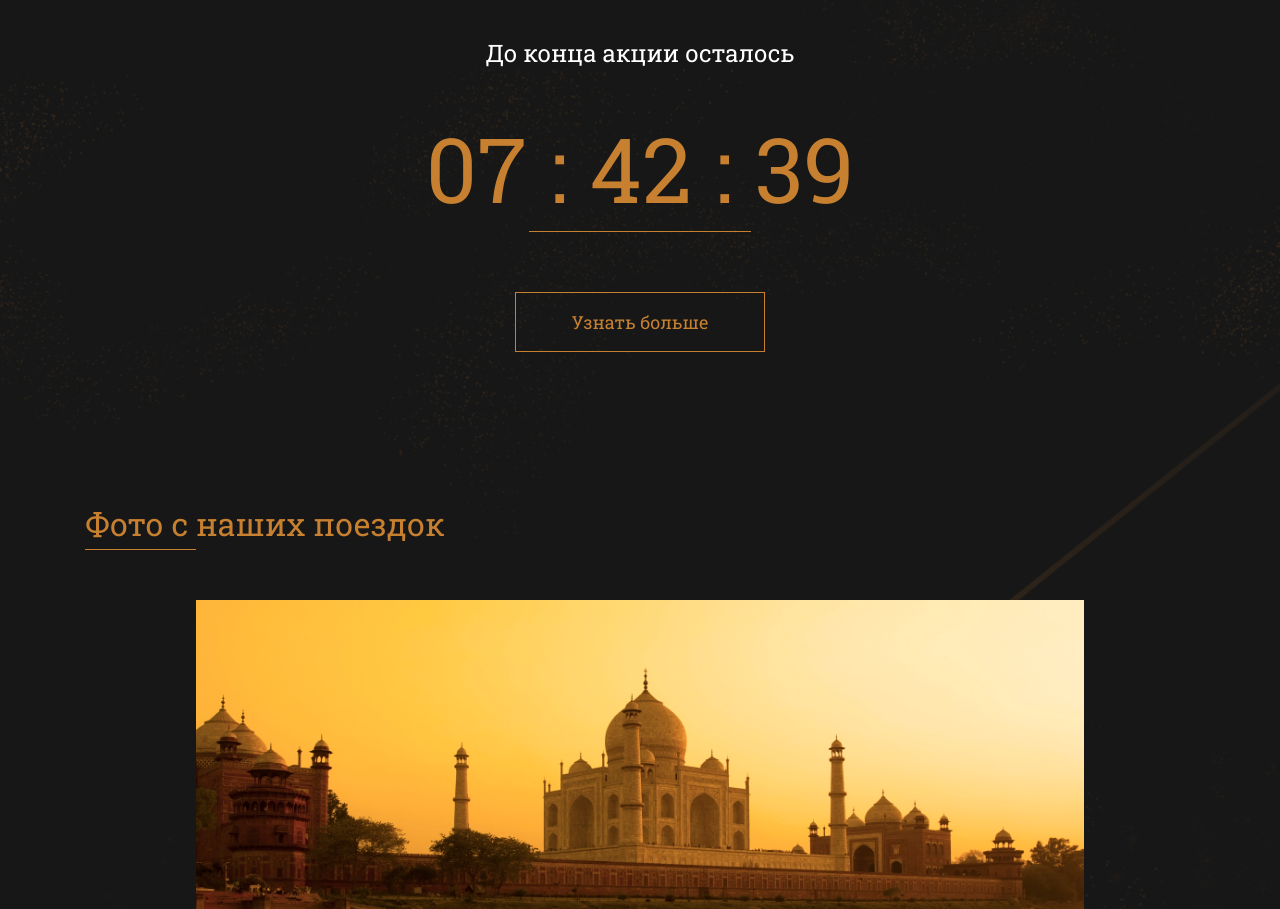
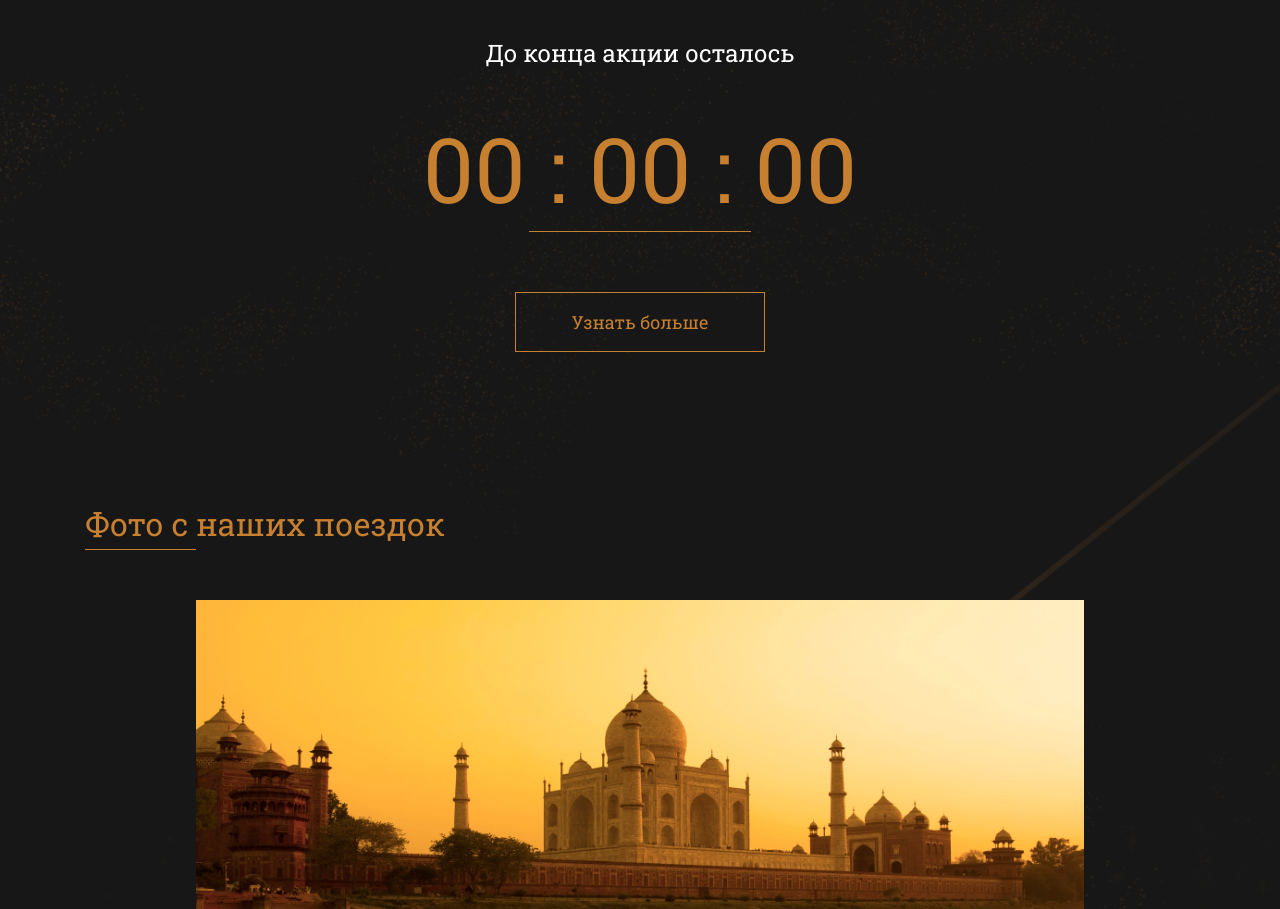
Before and after one commit to Izyzzzz/course-js-, a plain HTML site: page chart-8/index.html in a window 1280 px wide. Shown: the part 1431-2340 px from the top of the page. Drawn offline with Linux system fonts and the light colour scheme.

Commit message:
Eight lesson add

```diff
--- a/chart-8/index.html
+++ b/chart-8/index.html
@@ -105,11 +105,11 @@
 					До конца акции осталось
 				</div>
 				<div class="timer-numbers" id="timer">
-					<span class="hours">18</span>
+					<span class="hours">11</span>
 					<span>:</span>
-					<span class="minutes">20</span>
+					<span class="minutes">29</span>
 					<span>:</span>
-					<span class="seconds">11</span>
+					<span class="seconds">25</span>
 				</div>
 			</div>
 			<button class="more"> Узнать больше</button>
--- a/chart-8/js/script.js
+++ b/chart-8/js/script.js
@@ -40,7 +40,7 @@ window.addEventListener('DOMContentLoaded', function () {
 
     // Timer
 
-    let deadline = '2018-11-29';
+    let deadline = '2018-11-28';
 
     function getTimeRemaining(endtime) {
         let t = Date.parse(endtime) - Date.parse(new Date()),
@@ -61,14 +61,14 @@ window.addEventListener('DOMContentLoaded', function () {
         return times;
     }
 
+
     function setClock(id, endtime) {
         let timer = document.getElementById(id),
             hours = timer.querySelector('.hours'),
             minutes = timer.querySelector('.minutes'),
-            seconds = timer.querySelector('.seconds'),
-            timeInterval = setInterval(updateClock, 1000);
+            seconds = timer.querySelector('.seconds');
 
-        function updateClock() {
+        let timeInterval = setTimeout(function updateClock() {
             let t = getTimeRemaining(endtime);
             hours.textContent = plusZero(t.hours);
             minutes.textContent = plusZero(t.minutes);
@@ -80,7 +80,8 @@ window.addEventListener('DOMContentLoaded', function () {
                 minutes.textContent = '00';
                 seconds.textContent = '00';
             }
-        }
+            setTimeout(updateClock, 1000);
+        });
 
         function stop() {
             clearTimeout(timeInterval);
@@ -93,7 +94,7 @@ window.addEventListener('DOMContentLoaded', function () {
     //Плавный скрол по сайту при клике по меню
 
     let linkMenu = document.querySelectorAll('[href^="#"]'),
-        speed = 1;
+        speed = 0.7;
     for (let i = 0; i < linkMenu.length; i++) {
         linkMenu[i].addEventListener('click', function (event) {
             event.preventDefault();
```
